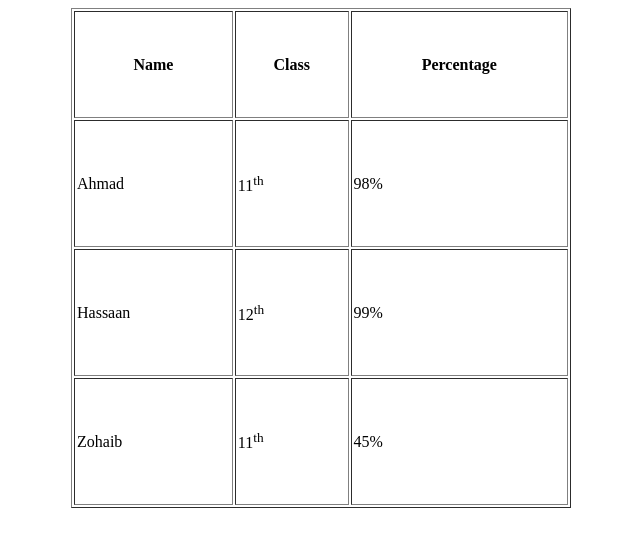
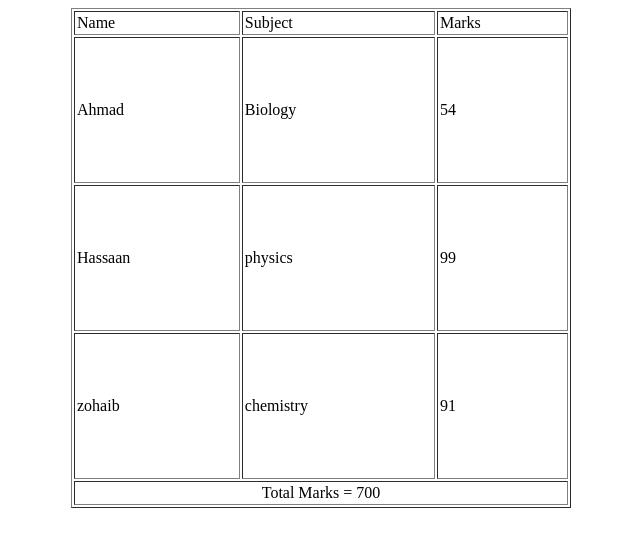
Before and after one commit to Ahmad-U19/Head-Foot-Body, a plain HTML site: page Index.html in a window 1280 px wide. Shown: the whole page, without its empty margins (319-959 px from the left). Drawn offline with Linux system fonts and the light colour scheme.

Commit message:
Table Head Foot and Body

```diff
--- a/Index.html
+++ b/Index.html
@@ -7,27 +7,37 @@
 
     <body>
         <table border="1" width="500px" align="center" height="500px" cellpadding="2" cellspacing="2">
+           <tfoot>
                 <tr>
-                <th>Name</th>
-                <th>Class</th>
-                <th>Percentage</th>
+                    <td colspan="3" align="center">Total Marks = 700</td>
                 </tr>
+           </tfoot>
+
+           <tbody>
             <tr>
                 <td>Ahmad</td>
-                    <td>11<sup>th</sup></td>
-                    <td>98%</td>
+                <td>Biology</td>
+                <td>54</td>
             </tr>
             <tr>
                 <td>Hassaan</td>
-                    <td>12<sup>th</sup></td>
-                    <td>99%</td>
+                <td>physics</td>
+                <td>99</td>
             </tr>
             <tr>
-                    <td>Zohaib</td>
-                    <td>11<sup>th</sup></td>
-                    <td>45%</td>
+                <td>zohaib</td>
+                <td>chemistry</td>
+                <td>91</td>
             </tr>
+           </tbody>
 
+           <thead>
+                <tr>
+                    <td>Name</td>
+                    <td>Subject</td>
+                    <td>Marks</td>
+                </tr>
+           </thead>
         </table>
     </body>
 
```
Lines whose indentation alone changed are shown as unchanged.
